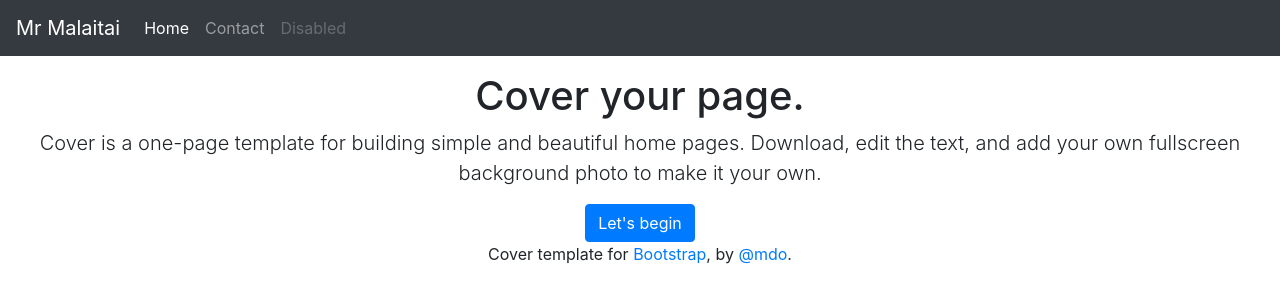
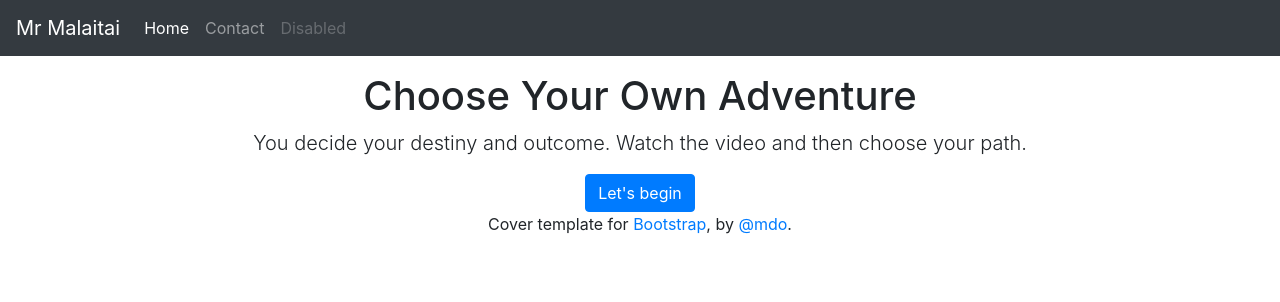
Before and after one commit to mrmalaitai/bootstrap_website, a plain HTML site: page index.html in a window 1280 px wide. Drawn offline with nearby package versions, Linux system fonts and the light colour scheme.

```diff
--- a/index.html
+++ b/index.html
@@ -8,8 +8,12 @@
     <!-- Bootstrap CSS -->
     <link rel="stylesheet" href="https://stackpath.bootstrapcdn.com/bootstrap/4.5.2/css/bootstrap.min.css" integrity="sha384-JcKb8q3iqJ61gNV9KGb8thSsNjpSL0n8PARn9HuZOnIxN0hoP+VmmDGMN5t9UJ0Z" crossorigin="anonymous">
 
-    <title>Chosse Your Own Adventure! | Home</title>
+    <!-- Custom stylesheet-->
+    <link href="style.css" rel="stylesheet">
+
+    <title>Chose Your Own Adventure! | Home</title>
   </head>
+
   <body class = "text-center ">
 
     <nav class="navbar navbar-expand-md navbar-dark bg-dark">
@@ -32,16 +36,16 @@
       </div>
     </nav>
 
-    <div class="cover-container p-3">
+    <div class="p-3">
       <main role="main" class="inner cover">
-        <h1 class="cover-heading">Cover your page.</h1>
-        <p class="lead">Cover is a one-page template for building simple and beautiful home pages. Download, edit the text, and add your own fullscreen background photo to make it your own.</p>
+        <h1 class="cover-heading">Choose Your Own Adventure</h1>
+        <p class="lead text-md-center">You decide your destiny and outcome. Watch the video and then choose your path.</p>
         <lead>
           <a class="btn btn-primary" href="video_template.html" role="button">Let's begin</a>
         </lead>
       </main>
 
-      <footer class="mt-auto">
+      <footer class="mastfoot mt-auto">
         <div class="inner">
           <p>Cover template for <a href="https://getbootstrap.com/">Bootstrap</a>, by <a href="https://twitter.com/mdo">@mdo</a>.</p>
         </div>
```
Also changed, not shown: contact.html (+1 -1 lines), video_template.html (+2 -1 lines), images/logo.ico (added).
